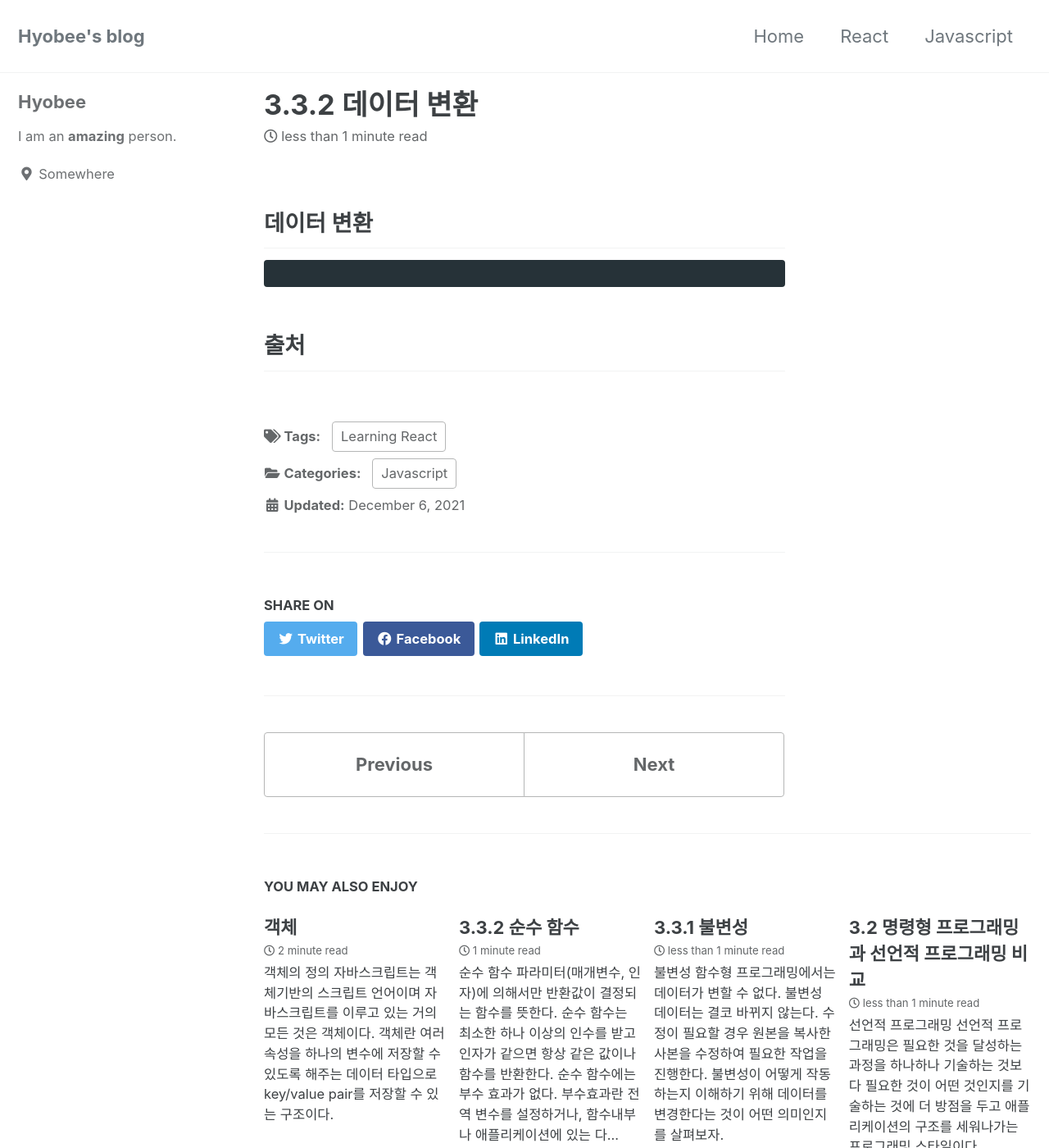
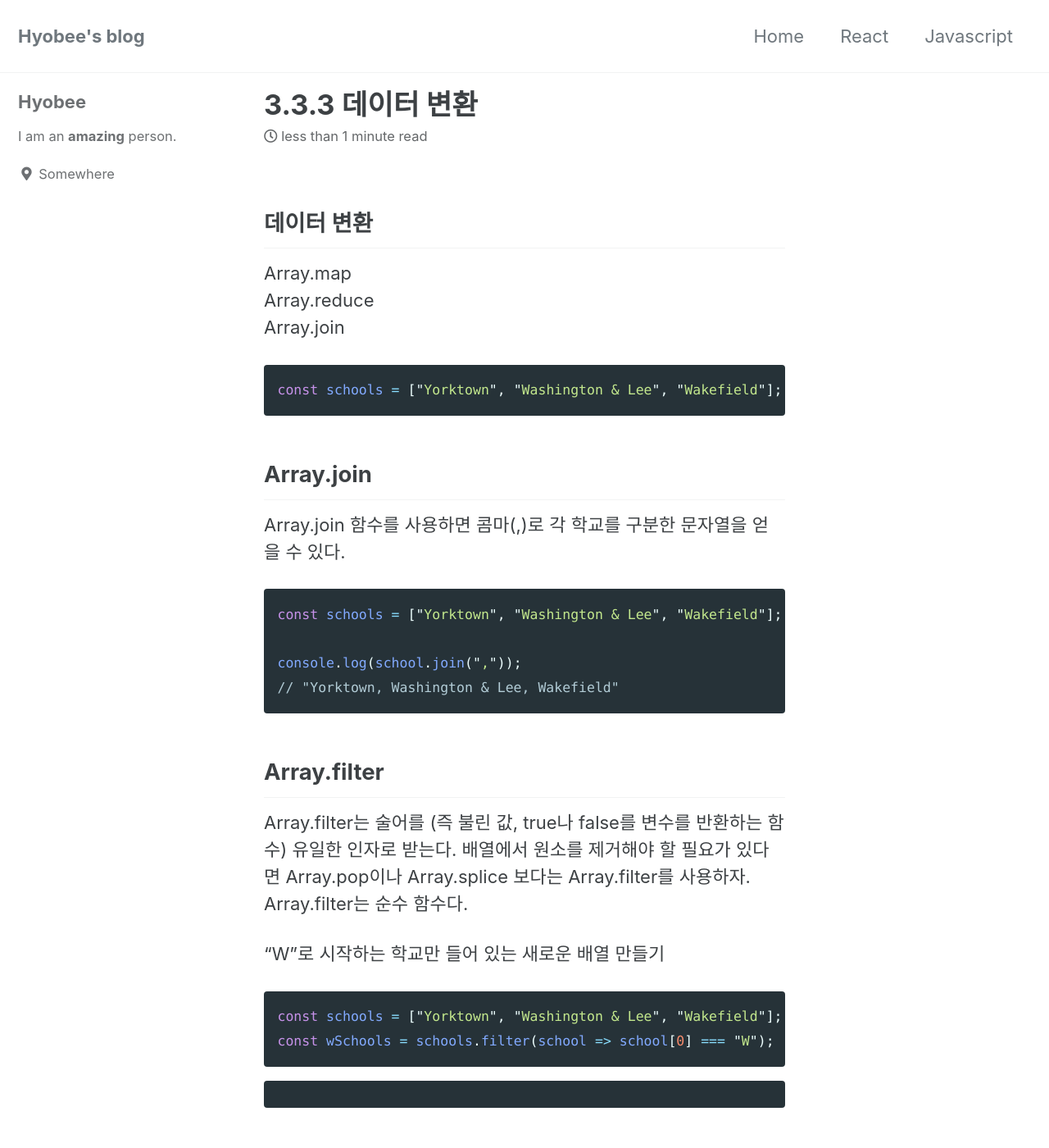
Before and after one commit to Hyobee/Hyobee.github.io, a Jekyll site: the page built from _posts/2021-12-06-LearningReact-3.3.3.md, in a window 1280 px wide and 1400 px high. Shown: the whole window at 82% size. Built offline with Jekyll 4.4.1, drawn with Linux system fonts in a browser that asks for light colours; cached includes are drawn as plain includes.

Commit message:
내장 함수

````diff
--- a/_posts/2021-12-06-LearningReact-3.3.3.md
+++ b/_posts/2021-12-06-LearningReact-3.3.3.md
@@ -1,5 +1,5 @@
 ---
-title:  "3.3.2 데이터 변환"
+title:  "3.3.3 데이터 변환"
 permalink: /javascript/
 categories:
   - Javascript
@@ -8,6 +8,35 @@ tags:
 ---
 
 ## 데이터 변환
+Array.map
+Array.reduce
+Array.join
+
+```jsx
+const schools = ["Yorktown", "Washington & Lee", "Wakefield"];
+```
+
+## Array.join
+Array.join 함수를 사용하면 콤마(,)로 각 학교를 구분한 문자열을 얻을 수 있다.
+
+```jsx
+const schools = ["Yorktown", "Washington & Lee", "Wakefield"];
+
+console.log(school.join(","));
+// "Yorktown, Washington & Lee, Wakefield"
+```
+
+## Array.filter
+Array.filter는 술어를 (즉 불린 값, true나 false를 변수를 반환하는 함수) 유일한 인자로 받는다.
+배열에서 원소를 제거해야 할 필요가 있다면 Array.pop이나 Array.splice 보다는 Array.filter를 사용하자.
+Array.filter는 순수 함수다.
+
+"W"로 시작하는 학교만 들어 있는 새로운 배열 만들기
+```jsx
+const schools = ["Yorktown", "Washington & Lee", "Wakefield"];
+const wSchools = schools.filter(school => school[0] === "W");
+```
+
 
 ```jsx
 ```
````
